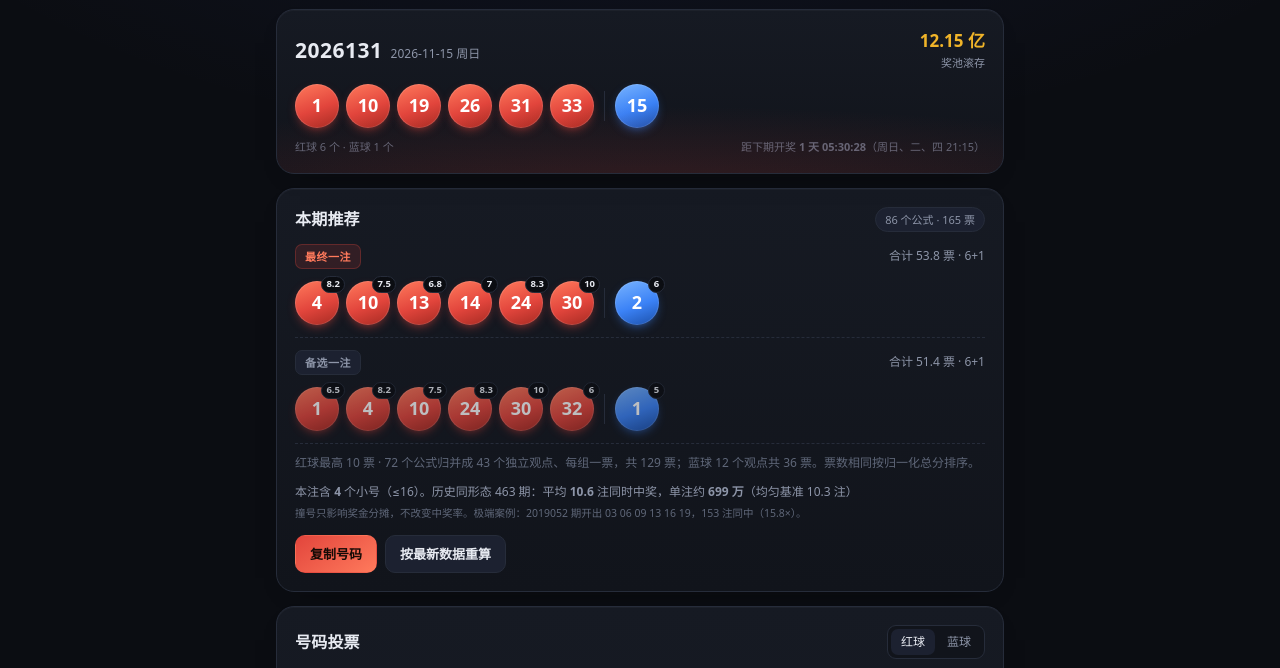
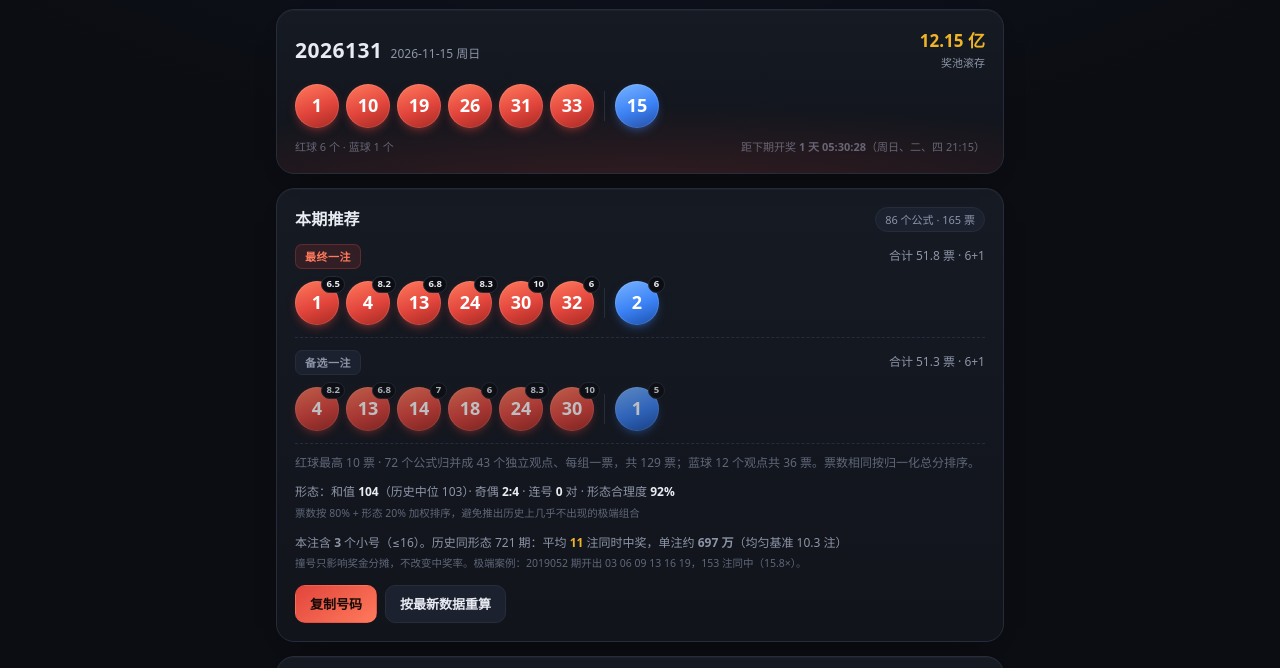
Before and after one commit to xiaomayi1899/lucky-oracle, a plain HTML site: page index.html in a window 1280 px wide. Shown: the part 68-736 px from the top of the page. Drawn offline with Linux system fonts and the light colour scheme.

Commit message:
feat: 多学科公式投票选号 + 权重优化
- 双色球 86 / 大乐透 87 个独立公式，六大学科
- 逐号加权投票，票数最高者组成最终一注
- 100 期回测 + 双折权重搜索 + 独立验证集
- GitHub Actions 每 10 分钟更新开奖数据

```diff
--- a/assets/app.js
+++ b/assets/app.js
@@ -304,6 +304,13 @@
       (rec.special ? "；" + esc(g.specialLabel) + " " + rec.special.clusterCount + " 个观点共 " +
         fmtVote(rec.special.totalVotes) + " 票" : "") +
       "。票数相同按归一化总分排序。</div>";
+
+    if (rec.main.shape) {
+      var sh = rec.main.shape;
+      html += '<div class="shapeline">形态：和值 <b>' + sh.sum + '</b>（历史中位 ' + sh.mid +
+        "）· 奇偶 <b>" + sh.odd + ":" + sh.even + "</b> · 连号 <b>" + sh.consec + "</b> 对 · 形态合理度 <b>" +
+        Math.round((sh.shape || 0) * 100) + '%</b><small>票数按 80% + 形态 20% 加权排序，避免推出历史上几乎不出现的极端组合</small></div>';
+    }
 
     var ci = crowdInfo(state.game, rec.main.primary);
     if (ci) {
@@ -927,6 +934,10 @@
     var btn = $("backtestBtn");
     if (btn) btn.addEventListener("click", runBacktest);
 
+    if (!window.OracleClusters) {
+      setStatus("警告：公式聚类表未加载，投票可能退化，请刷新页面");
+    }
+
     loadData();
     loadTrack();
     setInterval(loadData, REFRESH_MS);
--- a/assets/schools.js
+++ b/assets/schools.js
@@ -221,45 +221,72 @@
   }
 
   /*
-   * 主推荐：票数最高的前 k 个号码（同票按归一化总分，再按号码本身）。
-   * 备选：候选池（前 poolSize 名）中，与主推荐至少差 minDiff 个号码，
-   *       且组合总票数最大的那一组。
+   * 形态合理度（0–1）：和值接近历史中位、连号少、奇偶平衡得分高。
+   * 不改变任何一注的中奖概率，只用于在票数接近时挑出「看起来像真实开奖」的组合。
    */
-  function pickSets(sorted, k, poolSize, minDiff) {
-    var primary = sorted.slice(0, k).map(function (x) { return x.n; })
-      .sort(function (a, b) { return a - b; });
+  function shapeScore(area, nums, sumMid) {
+    var k = nums.length, i, sum = 0, consec = 0, odd = 0;
+    for (i = 0; i < k; i++) { sum += nums[i]; if (nums[i] % 2) odd++; }
+    for (i = 1; i < k; i++) if (nums[i] - nums[i - 1] === 1) consec++;
 
-    var cand = sorted.slice(0, Math.min(sorted.length, poolSize || 14));
+    var mid = sumMid || (k * (area.min + area.max) / 2);
+    var sumScore = Math.max(0, 1 - Math.abs(sum - mid) / Math.max(1, mid * 0.35));
+    var consecScore = Math.max(0, 1 - consec * 0.45);
+    var oddScore = 1 - Math.abs(odd - k / 2) / Math.max(0.5, k / 2);
+    return 0.5 * sumScore + 0.3 * consecScore + 0.2 * Math.max(0, oddScore);
+  }
+
+  /*
+   * 主推荐：组合票数 × (0.8 + 0.2 × 形态分)，票数仍是主导。
+   * 备选：与主推荐至少差 minDiff 个号码的次优组合。
+   */
+  function pickSets(sorted, k, poolSize, minDiff, area) {
+    var cand = sorted.slice(0, Math.min(sorted.length, poolSize || 20));
     var candNums = cand.map(function (x) { return x.n; });
-    var best = null;
 
-    if (candNums.length >= k) {
-      C.eachCombination(candNums, k, function (comb) {
-        var diff = 0;
-        for (var i = 0; i < comb.length; i++) {
-          if (primary.indexOf(comb[i]) < 0) diff++;
-        }
-        if (diff < (minDiff || 1)) return;
-        var vs = totalVotesOf(sorted, comb);
-        var ss = totalScoreOf(sorted, comb);
-        if (!best || vs > best.votes || (vs === best.votes && ss > best.score)) {
-          best = { nums: comb.slice().sort(function (a, b) { return a - b; }), votes: vs, score: ss };
-        }
+    /* 预先建表，避免在每个组合里重复遍历 sorted */
+    var voteMap = {}, scoreMap = {};
+    for (var i = 0; i < sorted.length; i++) {
+      voteMap[sorted[i].n] = sorted[i].votes;
+      scoreMap[sorted[i].n] = sorted[i].score;
+    }
+    var sumMid = area && area.sumSeries.length ? C.median(area.sumSeries) : 0;
+    var all = [];
+
+    C.eachCombination(candNums, k, function (comb) {
+      var votes = 0, score = 0, j;
+      for (j = 0; j < k; j++) { votes += voteMap[comb[j]] || 0; score += scoreMap[comb[j]] || 0; }
+      var shape = area ? shapeScore(area, comb, sumMid) : 0.5;
+      all.push({
+        nums: comb.slice().sort(function (a, b) { return a - b; }),
+        votes: votes,
+        score: score,
+        shape: shape,
+        adjusted: votes * (0.7 + 0.3 * shape),
       });
+    });
+
+    all.sort(function (a, b) {
+      return b.adjusted - a.adjusted || b.votes - a.votes || b.score - a.score;
+    });
+
+    var primary = all[0] || { nums: [], votes: 0, score: 0, shape: 0 };
+    var alt = null;
+    for (var i = 1; i < all.length; i++) {
+      var diff = 0;
+      for (var j = 0; j < k; j++) if (primary.nums.indexOf(all[i].nums[j]) < 0) diff++;
+      if (diff >= (minDiff || 1)) { alt = all[i]; break; }
     }
 
-    var maxVotes = primary.length ? Math.max.apply(null, primary.map(function (n) {
-      for (var i = 0; i < sorted.length; i++) if (sorted[i].n === n) return sorted[i].votes;
-      return 0;
-    })) : 0;
-
     return {
-      primary: primary,
-      primaryVotes: totalVotesOf(sorted, primary),
-      primaryScore: totalScoreOf(sorted, primary),
-      alt: best ? best.nums : [],
-      altVotes: best ? best.votes : 0,
-      altScore: best ? best.score : 0,
+      primary: primary.nums,
+      primaryVotes: primary.votes,
+      primaryScore: primary.score,
+      primaryShape: primary.shape,
+      alt: alt ? alt.nums : [],
+      altVotes: alt ? alt.votes : 0,
+      altScore: alt ? alt.score : 0,
+      shapeFiltered: true,
     };
   }
 
@@ -270,8 +297,8 @@
     var mainEval = evaluate(ctx, "main", weights);
     var specEval = ctx.game.specialCount > 0 ? evaluate(ctx, "special", weights) : null;
 
-    var mainSets = pickSets(mainEval.sorted, ctx.game.mainCount, 14, 2);
-    var specSets = specEval ? pickSets(specEval.sorted, ctx.game.specialCount, 10, 1) : null;
+    var mainSets = pickSets(mainEval.sorted, ctx.game.mainCount, 20, 2, mainEval.area);
+    var specSets = specEval ? pickSets(specEval.sorted, ctx.game.specialCount, 12, 1, specEval.area) : null;
 
     var pickMain = mainSets.primary;
     var pickSpec = specSets ? specSets.primary : [];
@@ -327,6 +354,22 @@
         primaryScore: mainSets.primaryScore,
         alt: mainSets.alt,
         altVotes: mainSets.altVotes,
+        shapeFiltered: mainSets.shapeFiltered,
+        shape: (function () {
+          var nums = pickMain, sm = 0, odd = 0, co = 0;
+          for (var q = 0; q < nums.length; q++) {
+            sm += nums[q];
+            if (nums[q] % 2) odd++;
+            if (q && nums[q] - nums[q - 1] === 1) co++;
+          }
+          var sums = mainEval.area.sumSeries;
+          var mid = sums.length ? C.median(sums) : 0;
+          return {
+            sum: sm, odd: odd, even: nums.length - odd, consec: co,
+            mid: Math.round(mid),
+            shape: mainSets.primaryShape,
+          };
+        })(),
         sorted: mainEval.sorted,
         votes: mainEval.votes,
         models: mainEval.models,
--- a/assets/style.css
+++ b/assets/style.css
@@ -348,3 +348,8 @@ body[data-game="dlt"] .wtag { background: rgba(226, 129, 42, .14); border-color:
   font-size: 10px; color: var(--dim); font-family: ui-monospace, Menlo, Consolas, monospace;
   word-break: break-all;
 }
+
+/* 形态说明 */
+.shapeline { margin-top: 10px; font-size: 12px; color: var(--muted); line-height: 1.7; }
+.shapeline b { color: var(--text); }
+.shapeline small { display: block; font-size: 10.5px; color: var(--dim); margin-top: 2px; }
--- a/data/track.json
+++ b/data/track.json
@@ -1,6 +1,6 @@
 {
  "version": 1,
- "updated": "2026-11-16T03:04:48.467Z",
+ "updated": "2026-11-16T07:43:22.317Z",
  "games": {
   "ssq": {
    "records": [
@@ -1327,23 +1327,23 @@
    ],
    "pending": {
     "pick": [
+     1,
      4,
-     10,
      13,
-     14,
      24,
-     30
+     30,
+     32
     ],
     "special": [
      2
     ],
     "alt": [
-     1,
      4,
-     10,
+     13,
+     14,
+     18,
      24,
-     30,
-     32
+     30
     ],
     "altSpecial": [
      1
@@ -1353,10 +1353,10 @@
     "clusters": 43,
     "forIssue": "2026132",
     "basedOnIssue": "2026131",
-    "generatedAt": "2026-11-16T03:04:48.447Z"
+    "generatedAt": "2026-11-16T07:43:22.262Z"
    },
    "lastHash": "fd26e69e91e87363",
-   "updated": "2026-11-16T03:04:48.447Z"
+   "updated": "2026-11-16T07:43:22.267Z"
   },
   "dlt": {
    "records": [
@@ -2683,14 +2683,14 @@
    ],
    "pending": {
     "pick": [
-     4,
      10,
-     12,
      13,
-     14
+     14,
+     25,
+     30
     ],
     "special": [
-     9,
+     1,
      12
     ],
     "alt": [
@@ -2701,7 +2701,7 @@
      25
     ],
     "altSpecial": [
-     1,
+     9,
      12
     ],
     "votes": {},
@@ -2709,10 +2709,10 @@
     "clusters": 46,
     "forIssue": "26131",
     "basedOnIssue": "26130",
-    "generatedAt": "2026-11-16T03:04:48.467Z"
+    "generatedAt": "2026-11-16T07:43:22.317Z"
    },
    "lastHash": "5e70be57b9c9f662",
-   "updated": "2026-11-16T03:04:48.467Z"
+   "updated": "2026-11-16T07:43:22.317Z"
   }
  }
 }
--- a/sw.js
+++ b/sw.js
@@ -1,5 +1,5 @@
 /* 数理投票 Service Worker：应用壳离线可用，开奖数据网络优先 */
-const VERSION = "2026.11.15.4";
+const VERSION = "2026.11.16.1";
 const SHELL_CACHE = `shell-${VERSION}`;
 const DATA_CACHE = `data-${VERSION}`;
 
```
Also changed, not shown: data/lottery.json.
